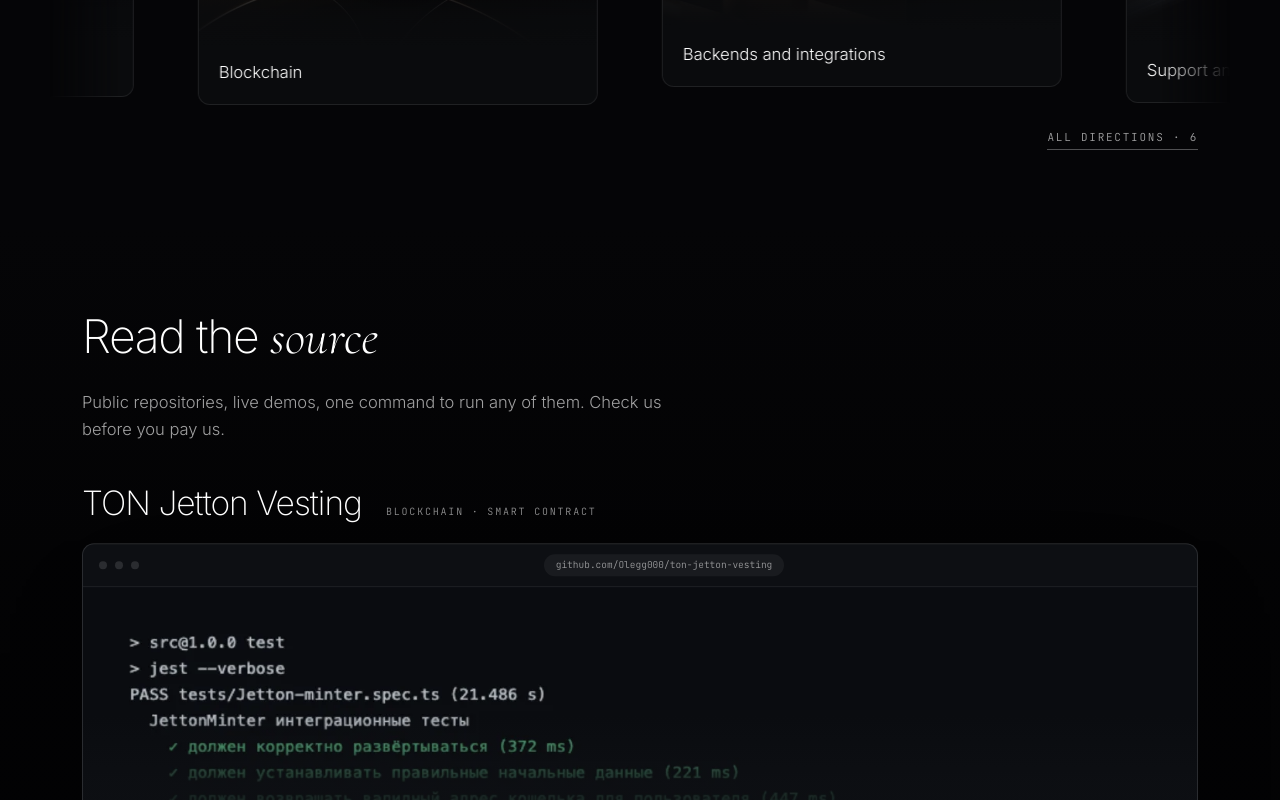
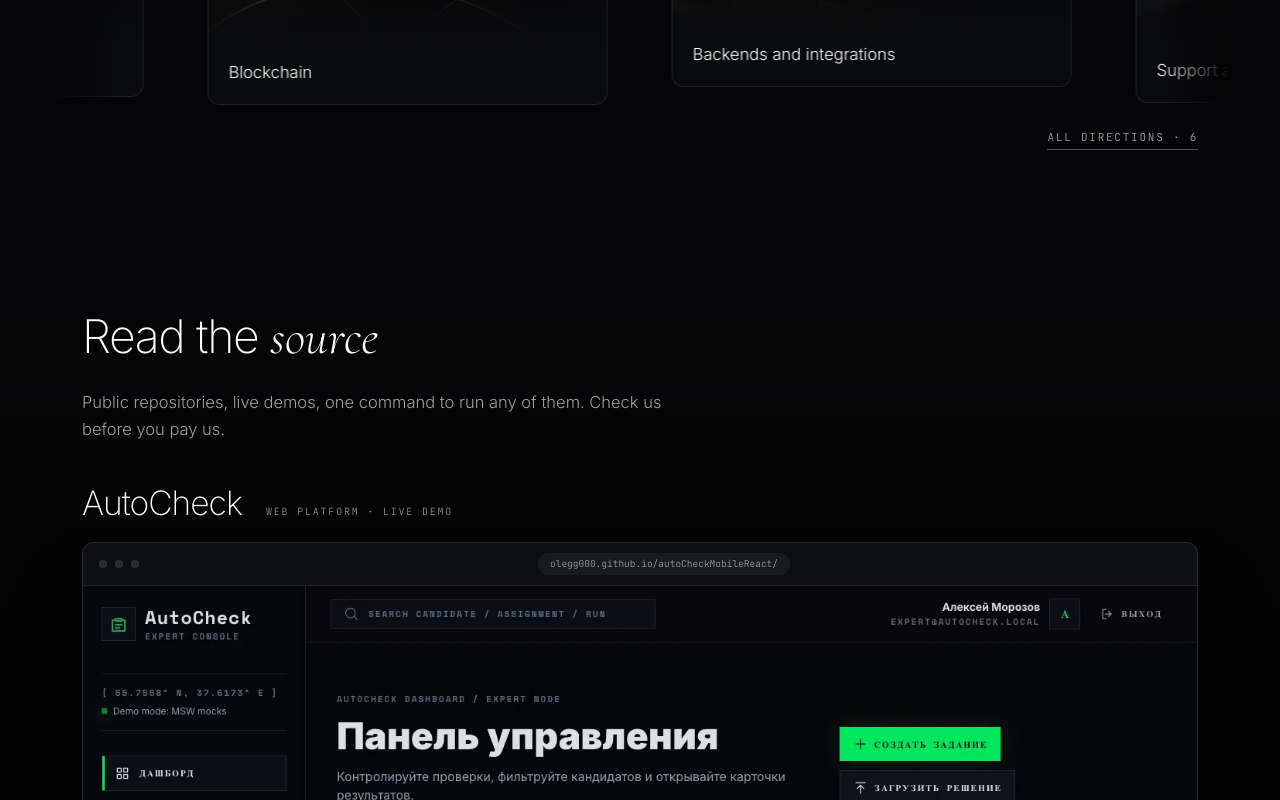
Before and after one commit to Olegg000/lendvis, a React (Vite) app: page /#/ in a window 1280 px wide. Shown: the part 2000-2800 px from the top of the page. Built offline with nearby package versions, Linux system fonts and the light colour scheme; a web font is replaced by a local one.

Commit message:
Витрина: кадр по соотношению снимка с потолком по высоте, кнопка демо видна без наведения, первым — проект с живым демо; уровни заголовков на услугах

```diff
--- a/src/components/WorkCard.tsx
+++ b/src/components/WorkCard.tsx
@@ -59,9 +59,14 @@
 
   const kind = lang === 'ru' ? project.kind : project.kindEn
   const summary = lang === 'ru' ? project.summary : project.summaryEn
-  // Кадр привязан к высоте экрана: от этого зависит, влезает ли карточка целиком
-  // и включается ли стопка в витрине
-  const frameHeight = 'h-[clamp(195px,32vh,420px)]'
+  const lede = summary
+  /* Соотношение снимка (1440x900) — чтобы не резать кадр. Потолок по высоте обязателен:
+     без него карточка выросла до 916px при полезной высоте экрана 786 и не влезала ни в один ноутбук.
+     На узкой колонке соотношение дало бы кадр НИЖЕ прежнего, поэтому там держим прежнюю высоту. */
+  const frameRatio =
+    'h-[clamp(195px,32vh,420px)] md:h-auto md:aspect-[16/10] md:max-h-[calc(100svh-280px)]'
+  // Строй телефонов живёт по своей высоте: вертикальным корпусам широкая рамка не подходит
+  const phoneHeight = 'h-[clamp(195px,32vh,420px)]'
 
   return (
     <motion.article
@@ -83,10 +88,11 @@
         <span className="font-mono text-micro text-faint uppercase">{kind}</span>
       </div>
 
-      {!compact && <p className="mb-7 max-w-[62ch] text-body text-soft">{summary}</p>}
+      {/* На главной карточка показывает, а не рассказывает: только имя и кадр */}
+      {!compact && <p className="mb-7 max-w-[62ch] text-body text-soft">{lede}</p>}
 
       {project.phone ? (
-        <div className={`flex items-center justify-start gap-4 overflow-x-auto rounded-xl border border-line bg-[#0d0f13] px-6 py-7 snap-x snap-mandatory sm:justify-center sm:gap-7 [scrollbar-width:none] [&::-webkit-scrollbar]:hidden ${frameHeight}`}>
+        <div className={`flex items-center justify-start gap-4 overflow-x-auto rounded-xl border border-line bg-[#0d0f13] px-6 py-7 snap-x snap-mandatory sm:justify-center sm:gap-7 [scrollbar-width:none] [&::-webkit-scrollbar]:hidden ${phoneHeight}`}>
           {project.shots.slice(0, 3).map((src) => (
             <Phone key={src} src={src} className="h-full w-auto shrink-0 snap-center" />
           ))}
@@ -124,7 +130,7 @@
           </div>
 
           {live && project.demo ? (
-            <div className={`relative ${frameHeight}`}>
+            <div className={`relative ${frameRatio}`}>
               <img
                 src={project.shots[0]}
                 alt=""
@@ -154,15 +160,13 @@
                 src={project.shots[0]}
                 alt=""
                 loading="lazy"
-                className={`block w-full object-cover object-top opacity-90 transition-all duration-[900ms] group-hover:scale-[1.015] group-hover:opacity-100 ${frameHeight}`}
+                className={`block w-full object-cover object-top opacity-90 transition-all duration-[900ms] group-hover:scale-[1.015] group-hover:opacity-100 ${frameRatio}`}
               />
-              {/* Кадр обрезается по высоте рамки: без растворения нижняя строка выглядит как сбой отрисовки */}
-              <div className="pointer-events-none absolute inset-x-0 bottom-0 h-32 bg-gradient-to-t from-[#0d0f13] via-[#0d0f13]/80 to-transparent" />
               {project.demo && (
                 <button
                   type="button"
                   onClick={() => setLive(true)}
-                  className="group/play absolute inset-0 flex items-end justify-center pb-6 transition-opacity duration-500 md:items-center md:pb-0 md:opacity-0 md:group-hover:opacity-100 md:focus-visible:opacity-100"
+                  className="group/play absolute inset-0 flex items-end justify-center pb-6 md:items-center md:pb-0"
                 >
                   <span className="rounded-full border border-white/40 bg-black/55 px-7 py-3 font-mono text-label uppercase backdrop-blur-sm transition-[background-color,border-color,transform] duration-300 group-hover/play:border-white/70 group-hover/play:bg-black/75 group-active/play:scale-[0.97]">
                     {label.play}
@@ -174,8 +178,11 @@
         </motion.div>
       )}
 
-      <div className={`mt-5 flex-wrap items-center justify-between gap-4 ${compact ? 'hidden' : 'flex'}`}>
-        <p className="font-mono text-micro text-faint">{project.stack.slice(0, 4).join(' · ')}</p>
+      <div className="mt-5 flex flex-wrap items-center justify-between gap-4">
+        {/* Стек — только на странице проектов: на главной карточка знакомит именем и кадром */}
+        {!compact && (
+          <p className="font-mono text-micro text-faint">{project.stack.slice(0, 4).join(' · ')}</p>
+        )}
         <div className="flex items-center gap-6">
           {project.demo && (
             <a
--- a/src/data.ts
+++ b/src/data.ts
@@ -16,20 +16,6 @@
 }
 
 export const projects: Project[] = [
-  {
-    n: '07',
-    name: 'TON Jetton Vesting',
-    nameEn: 'TON Jetton Vesting',
-    kind: 'Блокчейн · смарт-контракт',
-    kindEn: 'Blockchain · smart contract',
-    summary:
-      'Токен стандарта TIP-3 для TON с он-чейн вестингом: девять пулов токеномики, трёхмесячный клиф, графики на 12 и 18 месяцев, сжигание с перераспределением. Ошибку в контракте не откатишь, поэтому всё покрыто песочными тестами — 34 из 34 зелёные.',
-    summaryEn:
-      'A TIP-3 jetton for TON with on-chain vesting: nine tokenomics pools, a three-month cliff, 12- and 18-month schedules, and burn with redistribution. A contract cannot be patched after deploy, so it is covered by sandbox tests — 34 of 34 green.',
-    stack: ['FunC', 'TON', 'TypeScript', 'Jest'],
-    repo: 'https://github.com/Olegg000/ton-jetton-vesting',
-    shots: [`${base}shots/blockchain.webp`],
-  },
 
   {
     n: '01',
@@ -48,6 +34,20 @@
   },
   {
     n: '02',
+    name: 'TON Jetton Vesting',
+    nameEn: 'TON Jetton Vesting',
+    kind: 'Блокчейн · смарт-контракт',
+    kindEn: 'Blockchain · smart contract',
+    summary:
+      'Токен стандарта TIP-3 для TON с он-чейн вестингом: девять пулов токеномики, трёхмесячный клиф, графики на 12 и 18 месяцев, сжигание с перераспределением. Ошибку в контракте не откатишь, поэтому всё покрыто песочными тестами — 34 из 34 зелёные.',
+    summaryEn:
+      'A TIP-3 jetton for TON with on-chain vesting: nine tokenomics pools, a three-month cliff, 12- and 18-month schedules, and burn with redistribution. A contract cannot be patched after deploy, so it is covered by sandbox tests — 34 of 34 green.',
+    stack: ['FunC', 'TON', 'TypeScript', 'Jest'],
+    repo: 'https://github.com/Olegg000/ton-jetton-vesting',
+    shots: [`${base}shots/blockchain.webp`],
+  },
+  {
+    n: '03',
     name: 'Geo Album',
     nameEn: 'Geo Album',
     kind: 'Мобильное · ОС Аврора',
@@ -62,7 +62,7 @@
     phone: true,
   },
   {
-    n: '03',
+    n: '04',
     name: 'Drawer',
     nameEn: 'Drawer',
     kind: 'Реальное время · живое демо',
@@ -77,7 +77,7 @@
     shots: [`${base}shots/drawer.webp`],
   },
   {
-    n: '04',
+    n: '05',
     name: 'Разбор багов React',
     nameEn: 'React bug teardown',
     kind: 'Поддержка · демо «до / после»',
@@ -92,7 +92,7 @@
     shots: [`${base}shots/bugfix-fix.webp`],
   },
   {
-    n: '05',
+    n: '06',
     name: 'Quiz',
     nameEn: 'Quiz',
     kind: 'Платформа тестирования',
@@ -106,7 +106,7 @@
     shots: [`${base}shots/quiz-catalog.webp`, `${base}shots/quiz-login.webp`],
   },
   {
-    n: '06',
+    n: '07',
     name: 'HR Connect API',
     nameEn: 'HR Connect API',
     kind: 'Бекенд · документация онлайн',
--- a/src/sections/Offer.tsx
+++ b/src/sections/Offer.tsx
@@ -21,9 +21,9 @@
             </div>
 
             <div>
-              <h3 className="text-[clamp(1.3rem,2.6vw,1.7rem)] leading-tight font-light tracking-[-0.02em]">
+              <h2 className="text-[clamp(1.3rem,2.6vw,1.7rem)] leading-tight font-light tracking-[-0.02em]">
                 {s.name}
-              </h3>
+              </h2>
               <p className="mt-3 font-serif text-[19px] leading-snug font-light text-soft italic">{s.tagline}</p>
               <p className="mt-6 font-mono text-micro leading-relaxed text-faint">{s.stack}</p>
             </div>
```
